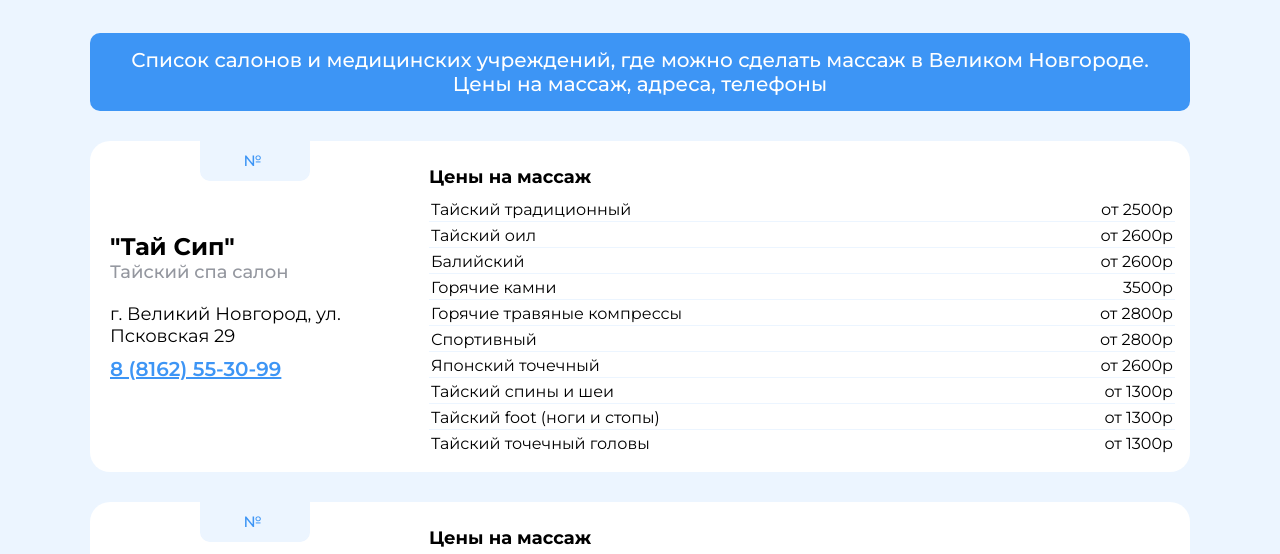
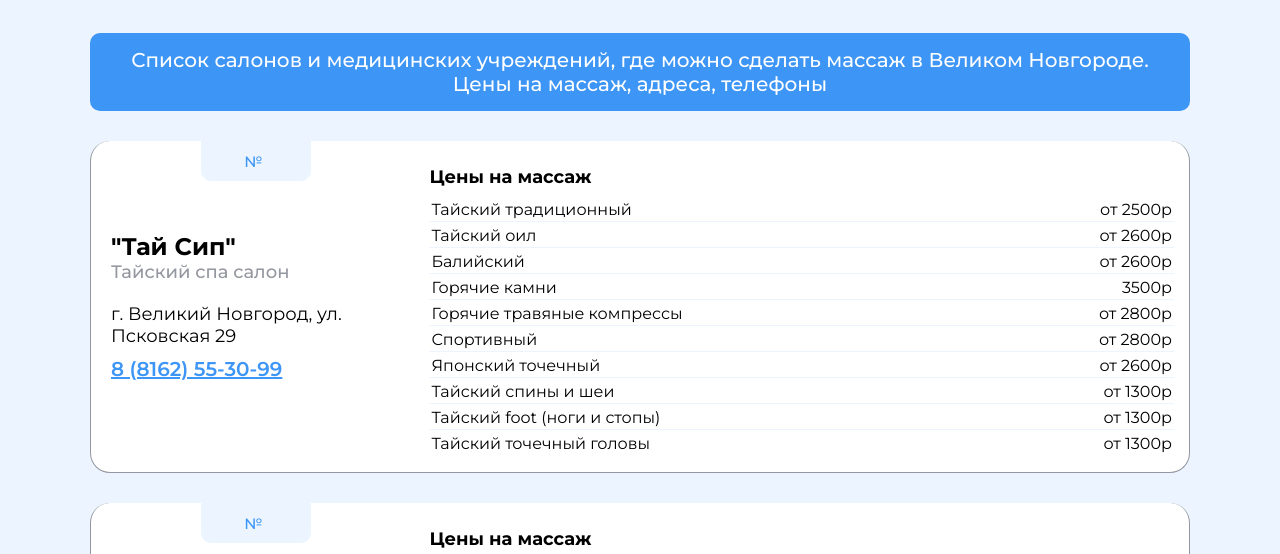
Before and after one commit to iixviiiviiiixii/massage, a plain HTML site: page index.html in a window 1280 px wide. Shown: the part 175-729 px from the top of the page. Drawn offline with Linux system fonts and the light colour scheme; a script that the page names is missing.

Commit message:
Add files via upload

```diff
--- a/css/style.css
+++ b/css/style.css
@@ -111,6 +111,9 @@ img {
     border-radius: 20px;
     margin-bottom: 30px;
     padding: 10px;
+    border-left: 1px solid var(--gray-color);
+    border-right: 1px solid var(--gray-color);
+    border-bottom: 1px solid var(--gray-color);
 }
 
 .block1 {
@@ -129,13 +132,12 @@ img {
     height: 40px;
     width: 10%;
     border-radius: 0 0 10px 10px;
-    border-left: 1px solid var(--background-color-2);
-    border-right: 1px solid var(--background-color-2);
-    border-bottom: 1px solid var(--background-color-2);
+    border: 1px solid var(--background-color-2);
     background-color: var(--background-color-2);
     color: var(--accent-color);
     font-weight: 500;
     font-size: 18px;
+    z-index: 10;
 }
 
 .h3 {
```
